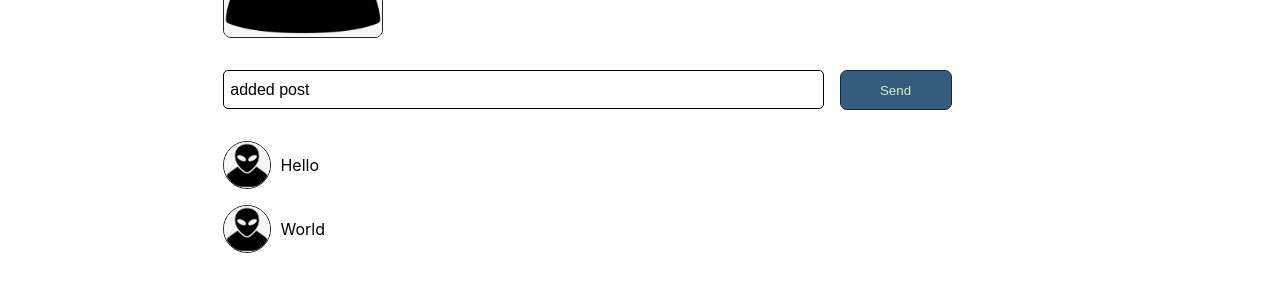
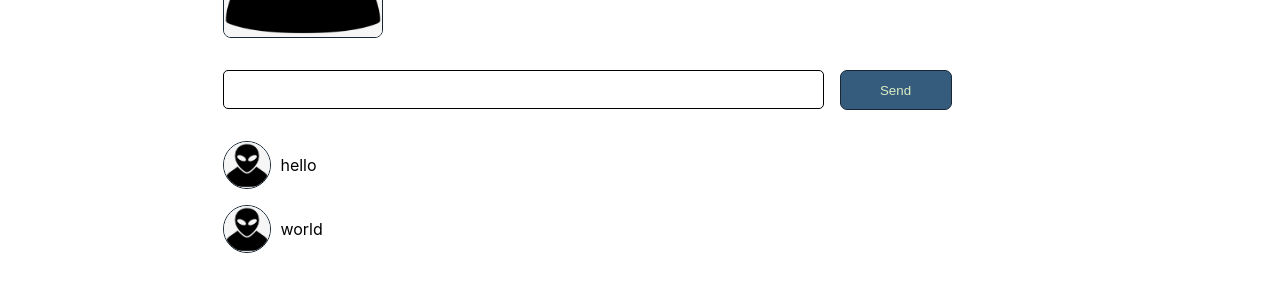
Before and after one commit to Aleksandr4549/social-network, a React (Create React App) app: page / in a window 1280 px wide. Shown: the part 223-512 px from the top of the page. Built offline with nearby package versions, Linux system fonts and the light colour scheme.

Commit message:
added change handler for input inside component Profile

```diff
--- a/src/components/Profile/Posts/InputPost/InputPost.jsx
+++ b/src/components/Profile/Posts/InputPost/InputPost.jsx
@@ -4,13 +4,13 @@ import PropTypes from 'prop-types';
 import SendButton from '../../../Buttons/Send/Send';
 import style from './InputPost.module.scss';
 
-const InputPost = ({ value = 'new post', onChangeHandler, addPostHandler }) => {
+const InputPost = ({ value, onChangeHandler, addPostHandler }) => {
     return (
         <div className={style.inputPost__container}>
             <input
                 type="text"
                 value={value}
-                onChange={onChangeHandler}
+                onChange={(e) => onChangeHandler(e.target.value)}
             />
             <SendButton onClickHandler={addPostHandler} />
         </div>
--- a/src/components/Profile/Posts/Posts.jsx
+++ b/src/components/Profile/Posts/Posts.jsx
@@ -4,10 +4,11 @@ import InputPost from './InputPost/InputPost';
 import Post from './Post/Post';
 import style from './Posts.module.scss';
 
-const Posts = ({ posts = ['Hello', 'World'] }) => {
+const Posts = ({inputValue, onChangeHandler}) => {
+    const posts = ['hello', 'world']
     return (
         <div className={style.posts__container}>
-            <InputPost value='added post' onChangeHandler={(e) => console.log(e)}/>
+            <InputPost value={inputValue} onChangeHandler={onChangeHandler}/>
             {posts.map((post, i) => <Post key={i} text={post} />)}
         </div>
     );
--- a/src/components/Profile/Profile.jsx
+++ b/src/components/Profile/Profile.jsx
@@ -5,14 +5,14 @@ import Posts from './Posts/Posts';
 import Avatar from '../Avatar/Avatar';
 import style from './Profile.module.scss';
 
-const Profile = () => {
+const Profile = ({inputValue, onChangeHandler}) => {
     return (
         <div className={style.profile__container}>
             <div className={style.page__info}>
                 <Avatar avatarSize='large' />
                 <ProfileInfo />
             </div>
-            <Posts />
+            <Posts inputValue={inputValue} onChangeHandler={onChangeHandler} />
         </div>
     );
 };
--- a/src/components/Profile/ProfileContainer.js
+++ b/src/components/Profile/ProfileContainer.js
@@ -2,10 +2,14 @@ import React from 'react';
 import { connect } from 'react-redux';
 
 import Profile from './Profile';
+import { onChangePost } from '../../redux/reducers/Profile-reducer';
 
-const ProfileContainer = () => {
+const ProfileContainer = props => {
     return (
-        <Profile />
+        <Profile
+            inputValue={props.profile.inputCurrentValue}
+            onChangeHandler={props.onChangePost}
+        />
     );
 };
 
@@ -15,4 +19,4 @@ const mapStateToProps = state => {
     }
 }
 
-export default connect(mapStateToProps, null)(ProfileContainer)
+export default connect(mapStateToProps, {onChangePost})(ProfileContainer)
```
